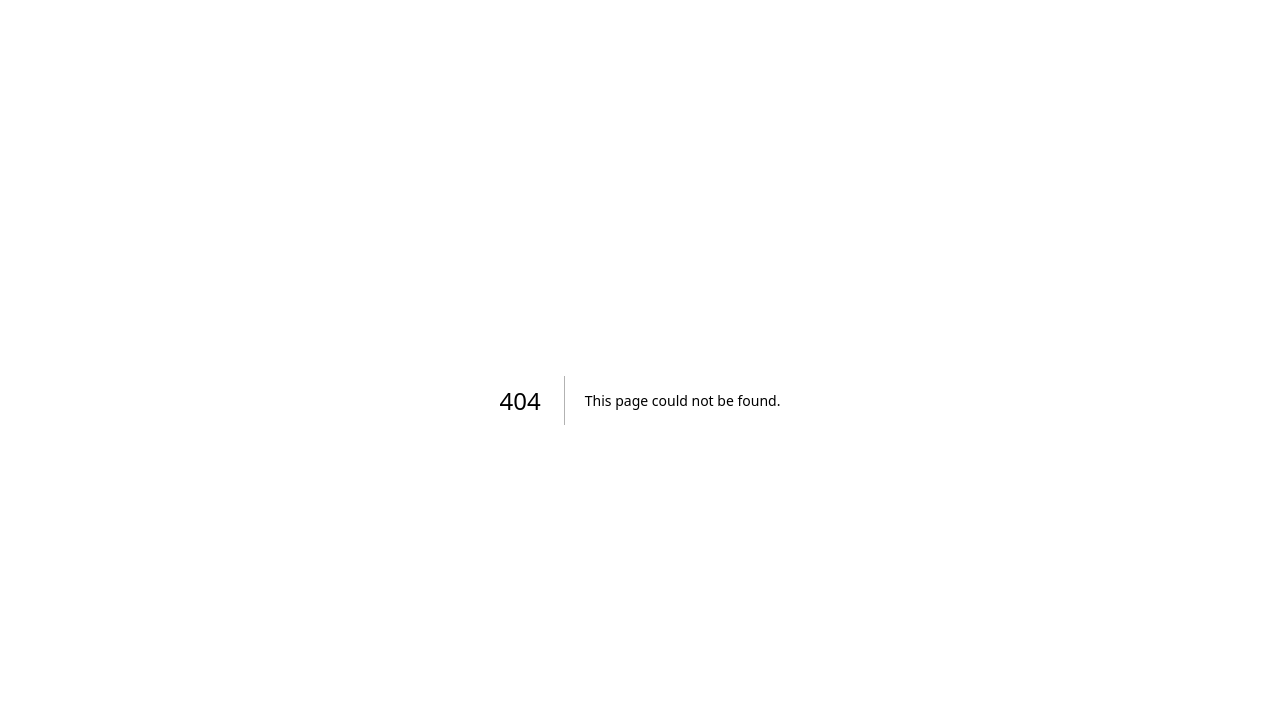
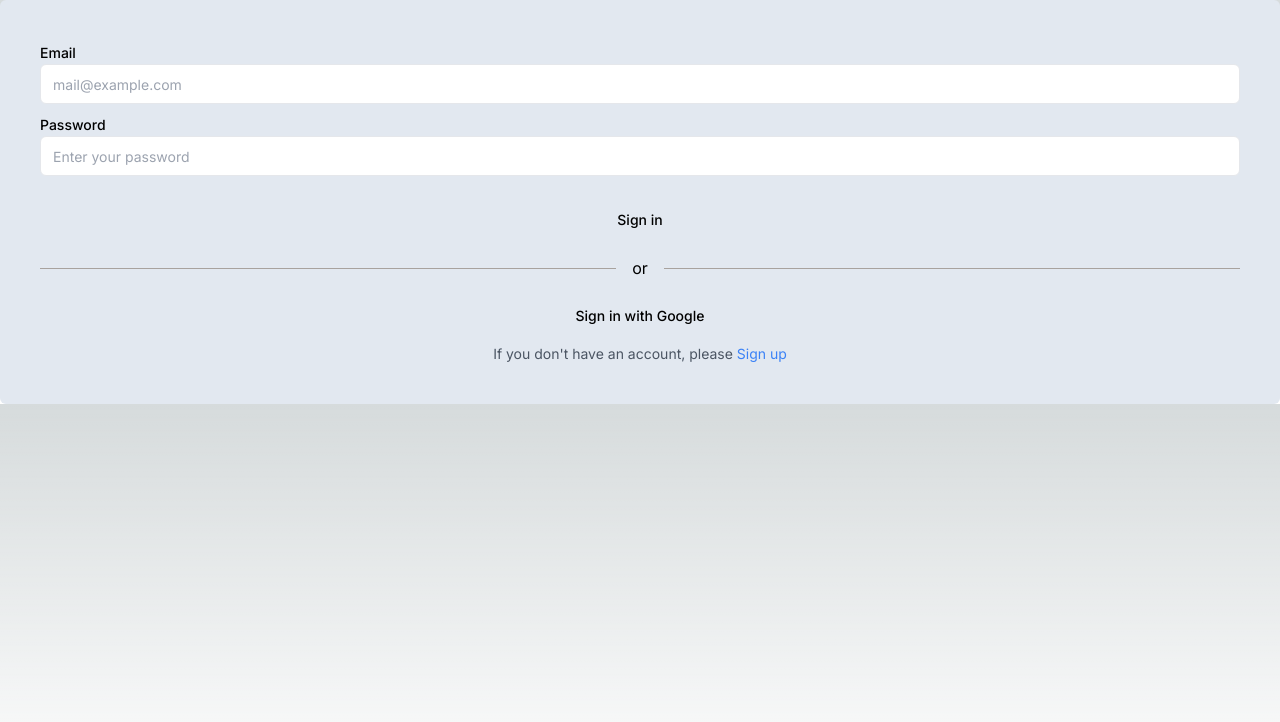
Before and after one commit to femiabimbola/NextAuthPostgress, a Next.js app: page /login in a window 1280 px wide. Before the commit this address had no page. Shown: the top 722 px of the page. Built offline with nearby package versions, Linux system fonts and the light colour scheme.

Commit message:
added the pages

```diff
--- /dev/null
+++ b/app/(auth)/layout.tsx
@@ -0,0 +1,11 @@
+import { FC, ReactNode } from 'react';
+
+interface AuthLayoutProps {
+  children: ReactNode;
+}
+
+const AuthLayout: FC<AuthLayoutProps> = ({ children }) => {
+  return <div className='bg-slate-200 p-10 rounded-md'>{children}</div>;
+};
+
+export default AuthLayout;
--- /dev/null
+++ b/app/(auth)/login/page.tsx
@@ -0,0 +1,11 @@
+import SignInForm from '@/components/form/loginForm';
+
+const page = () => {
+  return (
+    <div className='w-full'>
+      <SignInForm />
+    </div>
+  );
+};
+
+export default page;
--- /dev/null
+++ b/app/(auth)/register/page.tsx
@@ -0,0 +1,11 @@
+import SignUpForm from '@/components/form/registerForm';
+
+const page = () => {
+  return (
+    <div className='w-full'>
+      <SignUpForm />
+    </div>
+  );
+};
+
+export default page;
--- /dev/null
+++ b/components/form/loginForm.tsx
@@ -0,0 +1,93 @@
+'use client';
+
+import { useForm } from 'react-hook-form';
+import {
+  Form,
+  FormControl,
+  FormField,
+  FormItem,
+  FormLabel,
+  FormMessage,
+} from '../ui/form';
+import * as z from 'zod';
+import { zodResolver } from '@hookform/resolvers/zod';
+import { Input } from '../ui/input';
+import { Button } from '../ui/button';
+import Link from 'next/link';
+import GoogleSignInButton from '../GoogleSignInButton';
+
+const FormSchema = z.object({
+  email: z.string().min(1, 'Email is required').email('Invalid email'),
+  password: z
+    .string()
+    .min(1, 'Password is required')
+    .min(8, 'Password must have than 8 characters'),
+});
+
+const SignInForm = () => {
+  const form = useForm<z.infer<typeof FormSchema>>({
+    resolver: zodResolver(FormSchema),
+    defaultValues: {
+      email: '',
+      password: '',
+    },
+  });
+
+  const onSubmit = (values: z.infer<typeof FormSchema>) => {
+    console.log(values);
+  };
+
+  return (
+    <Form {...form}>
+      <form onSubmit={form.handleSubmit(onSubmit)} className='w-full'>
+        <div className='space-y-2'>
+          <FormField
+            control={form.control}
+            name='email'
+            render={({ field }) => (
+              <FormItem>
+                <FormLabel>Email</FormLabel>
+                <FormControl>
+                  <Input placeholder='mail@example.com' {...field} />
+                </FormControl>
+                <FormMessage />
+              </FormItem>
+            )}
+          />
+          <FormField
+            control={form.control}
+            name='password'
+            render={({ field }) => (
+              <FormItem>
+                <FormLabel>Password</FormLabel>
+                <FormControl>
+                  <Input
+                    type='password'
+                    placeholder='Enter your password'
+                    {...field}
+                  />
+                </FormControl>
+                <FormMessage />
+              </FormItem>
+            )}
+          />
+        </div>
+        <Button className='w-full mt-6' type='submit'>
+          Sign in
+        </Button>
+      </form>
+      <div className='mx-auto my-4 flex w-full items-center justify-evenly before:mr-4 before:block before:h-px before:flex-grow before:bg-stone-400 after:ml-4 after:block after:h-px after:flex-grow after:bg-stone-400'>
+        or
+      </div>
+      <GoogleSignInButton>Sign in with Google</GoogleSignInButton>
+      <p className='text-center text-sm text-gray-600 mt-2'>
+        If you don&apos;t have an account, please&nbsp;
+        <Link className='text-blue-500 hover:underline' href='/sign-up'>
+          Sign up
+        </Link>
+      </p>
+    </Form>
+  );
+};
+
+export default SignInForm;
--- a/components/form/registerForm.tsx
+++ b/components/form/registerForm.tsx
@@ -45,6 +45,7 @@
   });
 
   const onSubmit = async (values: z.infer<typeof FormSchema>) => {
+    const router = useRouter()
     const response = await fetch('/api/user', {
       method: 'POST',
       headers: { 'Content-Type': 'application/json' },
@@ -55,7 +56,11 @@
       })
     })
 
-    if (response.ok)
+    if (response.ok) {
+      router.push('/login')
+    } else {
+      throw new Error('Registration failed')
+    }
   }
 
 
```
